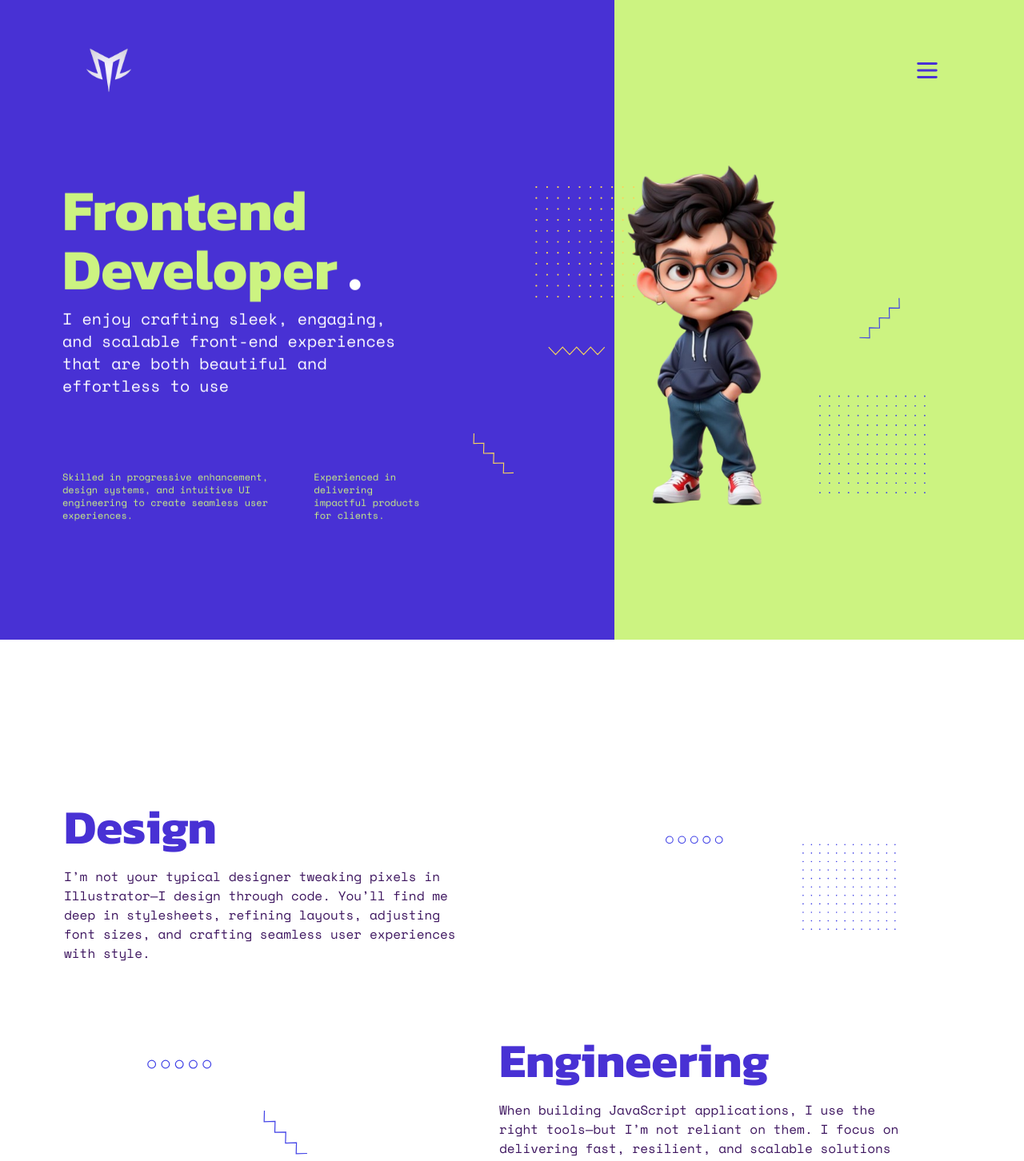
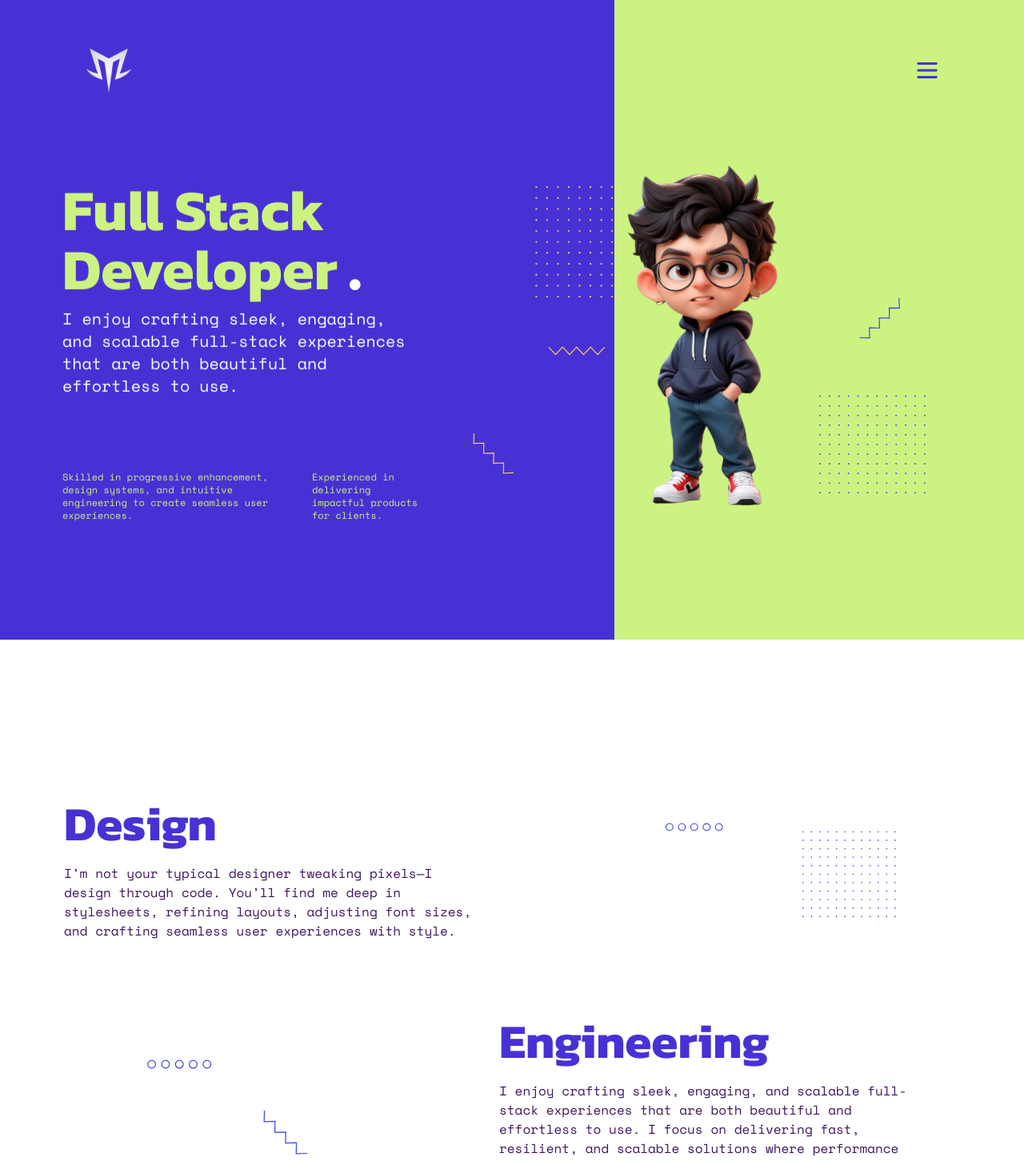
Before and after one commit to mahmoudyounis0/portfolio, a React (Vite) app: page / in a window 1280 px wide. Shown: the top 1452 px of the page at 80% size. Built offline with nearby package versions, Linux system fonts and the light colour scheme.

Commit message:
change content

```diff
--- a/package.json
+++ b/package.json
@@ -14,6 +14,7 @@
     "caniuse-lite": "^1.0.30001707",
     "framer-motion": "^12.23.24",
     "motion": "^12.4.1",
+    "port": "link:",
     "react": "^18.2.0",
     "react-dom": "^18.2.0",
     "react-icons": "^5.3.0",
--- a/src/components/Exper.jsx
+++ b/src/components/Exper.jsx
@@ -26,12 +26,12 @@ export default function Experience() {
                 About me
               </h1>
               <p className="max-w-lg max-sm:text-xs">
-              I'm currently pursuing a Bachelor's degree in Computer Science, building a strong foundation in web development.I’m always learning and keeping up with the latest tools and trends to create modern, high quality solutions.I have a passion for coding and enjoy tackling challenges.
+                I have completed my Bachelor's degree in Computer Science, building a strong foundation in software development. I’m always learning and keeping up with the latest tools and trends to create modern, high-quality solutions. I have a passion for coding and enjoy tackling challenges.
               </p>
             </div>
 
             <Link
-              to="https://drive.google.com/file/d/15fVj7HBvem9RjltkMYchK8b-VAcJkLwa/view?usp=sharing"
+              to="https://drive.google.com/file/d/13la39KO3387LRhxXo_tyIayhLo-L92nQ/view?usp=sharing"
               data-aos="fade-up"
               data-aos-duration="3000"
               target="_blank"
--- a/src/components/Footer.jsx
+++ b/src/components/Footer.jsx
@@ -54,7 +54,7 @@ export default function Footer() {
                   />
                 </Link>
                 <Link
-                  to="https://www.instagram.com/younis_x03/"
+                  to="https://www.instagram.com/_younisssssssssss/"
                   className="w-fit"
                   target="_blank"
                 >
--- a/src/components/Landing.jsx
+++ b/src/components/Landing.jsx
@@ -10,19 +10,19 @@ function Info() {
       >
         <div className="flex flex-col justify-between items-start">
           <h1 className="text-morning lg:text-7xl md:text-5xl max-sm:text-4xl font-kanit font-bold leading-tight">
-            Frontend Developer
+            Full Stack Developer
             <span className="text-white font-mono ">.</span>
           </h1>
           <p className="text-white my-3 lg:text-xl sm:text-base font-mono">
-          I enjoy crafting sleek, engaging, and scalable front-end experiences that are both beautiful and effortless to use
+            I enjoy crafting sleek, engaging, and scalable full-stack experiences that are both beautiful and effortless to use.
           </p>
         </div>
         <div className="max-sm:hidden md:flex justify-between items-center lg:gap-10 md:gap-10 max-sm:gap-3  lg:text-sm md:text-sm max-sm:text-xs  text-morning lg:mt-20 md:mt-20 max-sm:mt-0 w-full ">
           <p className="lg:max-w-xs md:max-w-xs max-sm:w-full  text-xs">
-          Skilled in progressive enhancement, design systems, and intuitive UI engineering to create seamless user experiences.
+            Skilled in progressive enhancement, design systems, and intuitive engineering to create seamless user experiences.
           </p>
           <p className="lg:max-w-sm md:max-w-sm max-sm:w-full text-xs">
-          Experienced in delivering impactful products for clients.
+            Experienced in delivering impactful products for clients.
           </p>
         </div>
       </article>
--- a/src/components/Nav.jsx
+++ b/src/components/Nav.jsx
@@ -120,7 +120,7 @@ export default function Nav() {
                     />
                   </a>
                   <a
-                    href="https://www.instagram.com/younis_x03/"
+                    href="https://www.instagram.com/_younisssssssssss/"
                     target="_blank"
                   >
                     <FaInstagram
--- a/src/components/Script.jsx
+++ b/src/components/Script.jsx
@@ -16,8 +16,9 @@ export default function Script() {
             className="text-fonts lg:text-base md:text-xs max-sm:text-sm  lg:max-w-lg md:max-w-sm"
             data-aos="fade-up"
           >
-          I’m not your typical designer tweaking pixels in Illustrator—I design through code. You’ll find me deep in stylesheets, refining layouts, adjusting font sizes, and crafting seamless user experiences with style.
-          </p>
+            I’m not your typical designer tweaking pixels—I design through code.
+            You’ll find me deep in stylesheets, refining layouts, adjusting font sizes,
+            and crafting seamless user experiences with style.          </p>
         </article>
         <div className="lg:block md:block max-sm:hidden ">
           <svg
@@ -75,7 +76,10 @@ export default function Script() {
             className="text-fonts lg:text-base md:text-xs max-sm:text-sm lg:max-w-lg md:max-w-sm"
             data-aos="fade-up"
           >
-            When building JavaScript applications, I use the right tools—but I’m not reliant on them. I focus on delivering fast, resilient, and scalable solutions where performance is always a priority.
+            I enjoy crafting sleek, engaging, and scalable full-stack experiences
+            that are both beautiful and effortless to use. I focus on delivering
+            fast, resilient, and scalable solutions where performance is always a priority,
+            using the right tools without being dependent on them.
           </p>
         </article>
       </div>
--- a/src/components/atoms/IconRender.jsx
+++ b/src/components/atoms/IconRender.jsx
@@ -1,9 +1,10 @@
 import React from "react";
 import { RiTailwindCssFill } from "react-icons/ri";
-import { SiNextdotjs, SiTypescript } from "react-icons/si";
-import { FaSass, FaGitAlt, FaReact, FaJs ,FaHtml5, FaCss3,FaCss3Alt,FaBootstrap} from "react-icons/fa";
+import { SiExpress, SiMongodb, SiNextdotjs, SiTypescript } from "react-icons/si";
+import { FaSass, FaGitAlt, FaReact, FaJs, FaHtml5, FaCss3, FaCss3Alt, FaBootstrap } from "react-icons/fa";
 import { SiShadcnui } from "react-icons/si";
 import { TbBrandFramerMotion } from "react-icons/tb";
+import { DiNodejs } from "react-icons/di";
 
 const iconMap = {
   RiTailwindCssFill,
@@ -14,8 +15,11 @@ const iconMap = {
   TbBrandFramerMotion,
   FaSass,
   FaGitAlt,
-  SiShadcnui,FaHtml5,
-  FaCss3,FaCss3Alt,FaBootstrap
+  DiNodejs,
+  SiMongodb,
+  SiExpress,
+  SiShadcnui, FaHtml5,
+  FaCss3, FaCss3Alt, FaBootstrap
 };
 export default function IconRender({ iconName }) {
   const IconComponent = iconMap[iconName];
--- a/src/constants/skills.json
+++ b/src/constants/skills.json
@@ -3,7 +3,7 @@
     "id": 1,
     "name": "JavaScript",
     "icon": "FaJs",
-        "percent": "70"
+    "percent": "90"
   },
   {
     "id": 2,
@@ -15,49 +15,48 @@
     "id": 3,
     "name": "Next.js",
     "icon": "SiNextdotjs",
-        "percent": "80"
+    "percent": "85"
   },
   {
     "id": 4,
     "name": "TypeScript",
     "icon": "SiTypescript",
-        "percent": "75"
+    "percent": "90"
   },
   {
     "id": 5,
     "name": "Framer Motion",
     "icon": "TbBrandFramerMotion",
-        "percent": "90"
+    "percent": "85"
   },
   {
     "id": 6,
-        "name": "Git & GitHub",
-        "icon": "FaGitAlt",
-        "percent": "95"
+    "name": "Node.js",
+    "icon": "DiNodejs",
+    "percent": "90"
   },
   {
     "id": 7,
     "name": "ShadCn",
     "icon": "SiShadcnui",
-        "percent": "99"
+    "percent": "95"
   },
   {
     "id": 8,
     "name": "Tailwind",
     "icon": "RiTailwindCssFill",
-        "percent": "99"
-    }
-  ,
+    "percent": "95"
+  },
   {
     "id": 9,
-        "name": "Sass",
-        "icon": "FaSass",
-        "percent": "85%"
+    "name": "Express.js",
+    "icon": "SiExpress",
+    "percent": "85"
   },
   {
     "id": 10,
-        "name": "Bootstrap",
-        "icon": "FaBootstrap",
-        "percent": "95%"
+    "name": "MongoDB",
+    "icon": "SiMongodb",
+    "percent": "85"
   }
 ]
--- a/src/pages/Skills.jsx
+++ b/src/pages/Skills.jsx
@@ -34,7 +34,7 @@ export default function Skills() {
                         {item.name}
                       </h4>
                       <span className="px-3 py-2 max-sm:py-1 max-sm:px-2 rounded-lg bg-green-100 text-green-700 text-xs">
-                        {item.percent}/10
+                        {item.percent}/100
                       </span>
                     </div>
                     <div className="overflow-hidden bg-blue-50 h-1.5 rounded-full w-full">
```
Also changed, not shown: 1 other file (tests, documents, lock files or other folders). Lines whose indentation alone changed are shown as unchanged.
